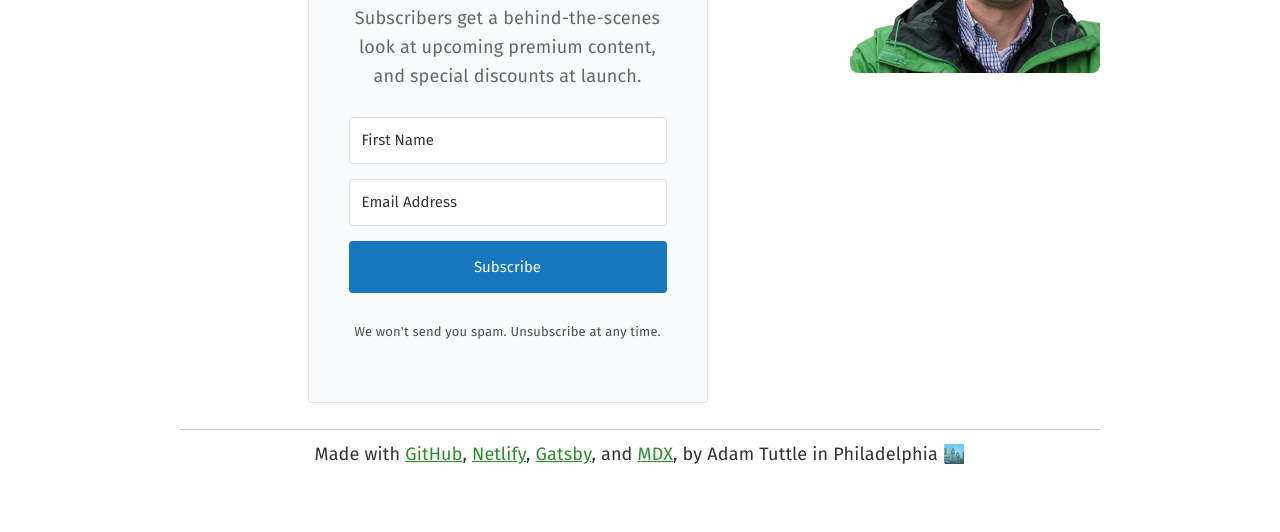
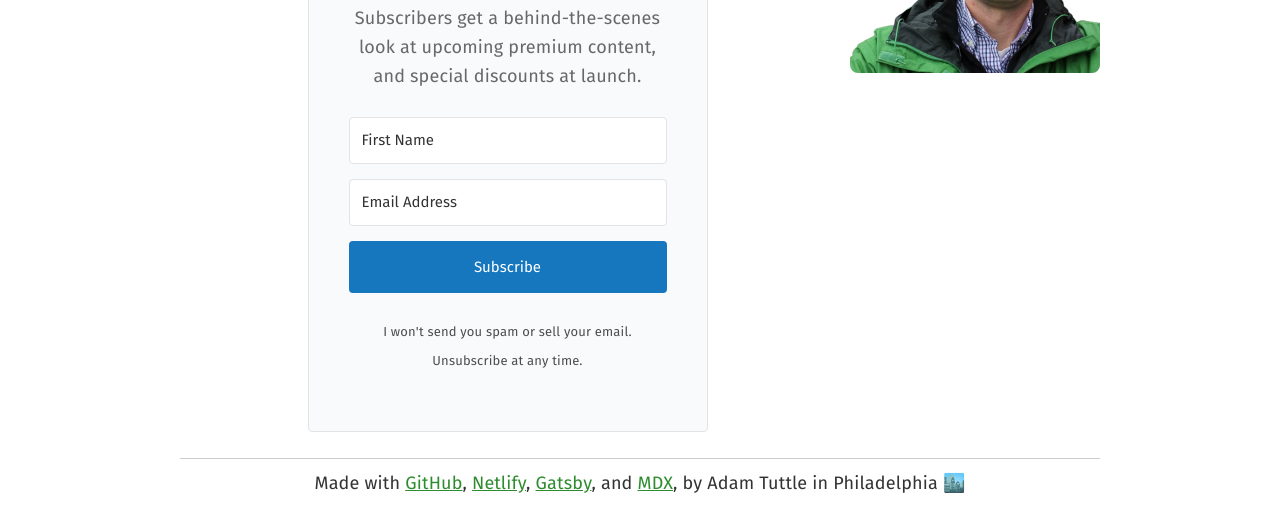
Before and after one commit to atuttle/blog-archive-gatsby, a Gatsby site: page /subscribe in a window 1280 px wide. Shown: the part 300-832 px from the top of the page. Built offline with nearby package versions, Linux system fonts and the light colour scheme; Gatsby itself is replaced by a stand-in of ours; some packages are replaced by stand-ins of ours.

Commit message:
slight subscribe update

```diff
--- a/src/components/CKSubscribe.js
+++ b/src/components/CKSubscribe.js
@@ -120,7 +120,7 @@ const CKSubscribe = function({ position = 'inline' }) {
 						}}
 						data-element="guarantee"
 					>
-						We won't send you spam. Unsubscribe at any time.
+						I won't send you spam or sell your email. Unsubscribe at any time.
 					</div>
 					{/* <div class="formkit-powered-by-convertkit-container">
 						<a
```
